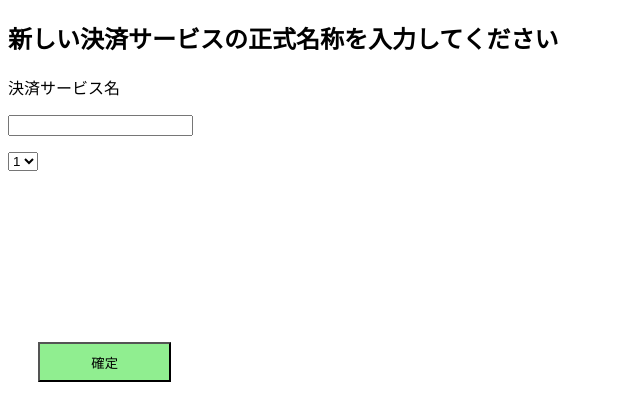
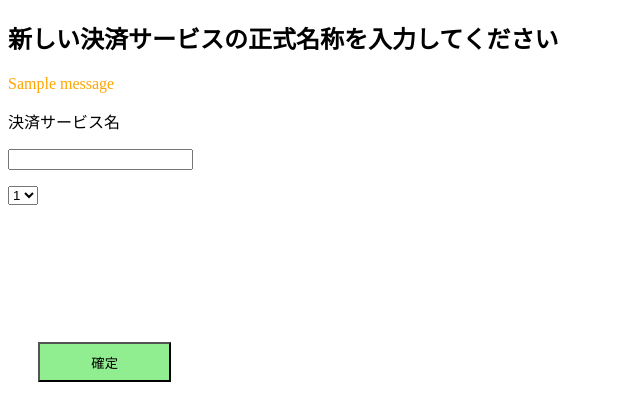
Before and after one commit to kosuke215135/PayView, a Flask app: template flask_app/app/templates/insert_shop_data/add_payment.html in a window 1280 px wide. Shown: the part 58-478 px from the top of the page, without its empty margins (0-640 px from the left). Run offline with Flask 3, Linux system fonts and the light colour scheme; the visitor is signed in with stand-in values (Sample User, id 1); the template is opened without the code that fills it: most values are stand-ins (such as "Sample title", 1, 10 or a date in 2020); one stand-in notice (Sample message) is shown; some web fonts are replaced.

Commit message:
決済サービスの入力誤りの際の処理をflashにした

```diff
--- a/flask_app/app/templates/insert_shop_data/add_payment.html
+++ b/flask_app/app/templates/insert_shop_data/add_payment.html
@@ -4,6 +4,12 @@
 {% endblock %}
 {% block body %}
     <h2>新しい決済サービスの正式名称を入力してください</h2>
+    {# 入力に不備があった場合フラッシュを表示 #}
+    {% with messages = get_flashed_messages() %}
+        {% for message in messages %}
+            <font color="orange">{{ message }}</font>
+        {% endfor %}
+    {% endwith %}
     <form action="{{ url_for("insert_shop_data.add_payment")}}" method="POST">
         <p>決済サービス名</p>
         <input type="text" name="payment_name"></p>
```
